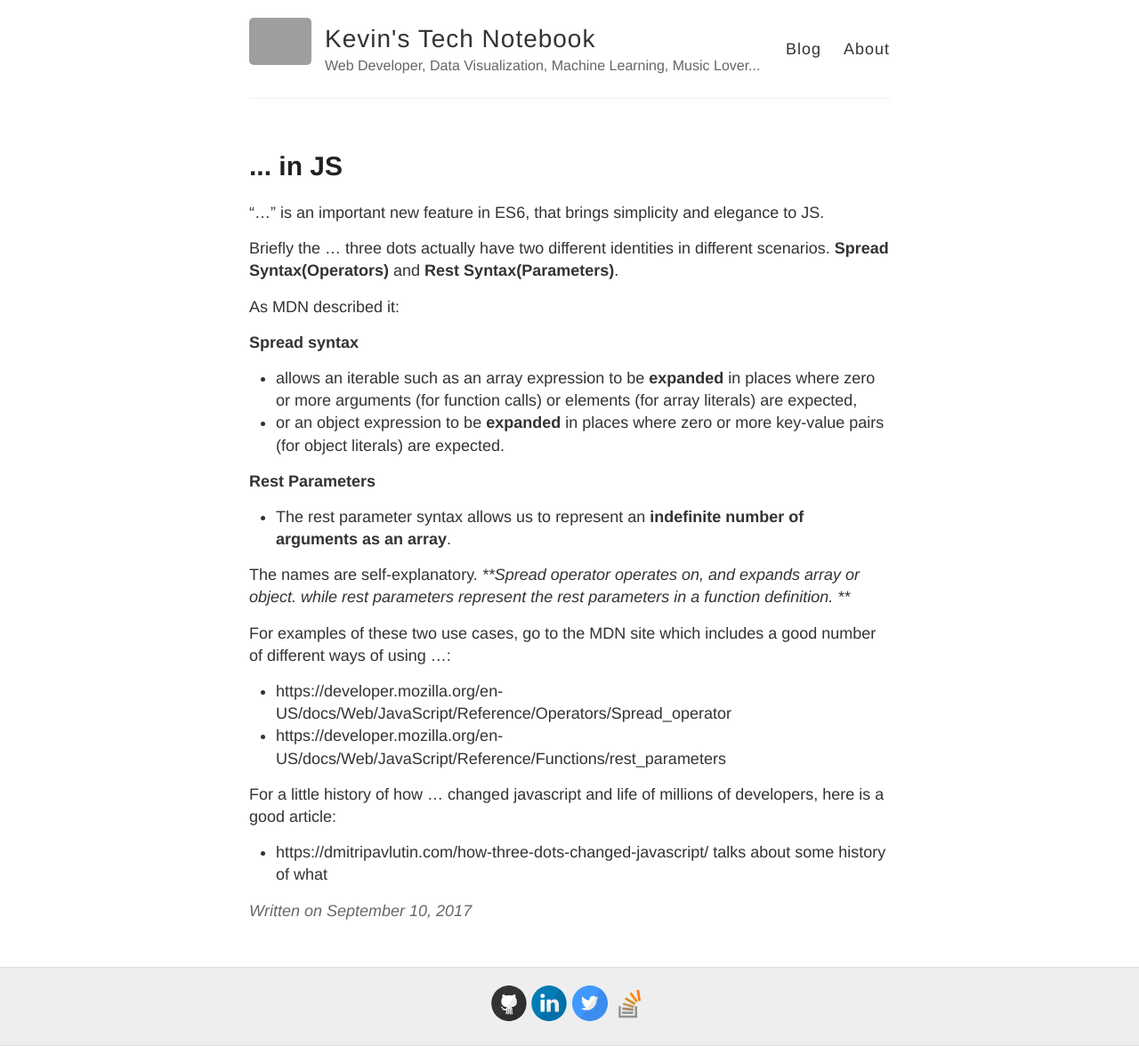
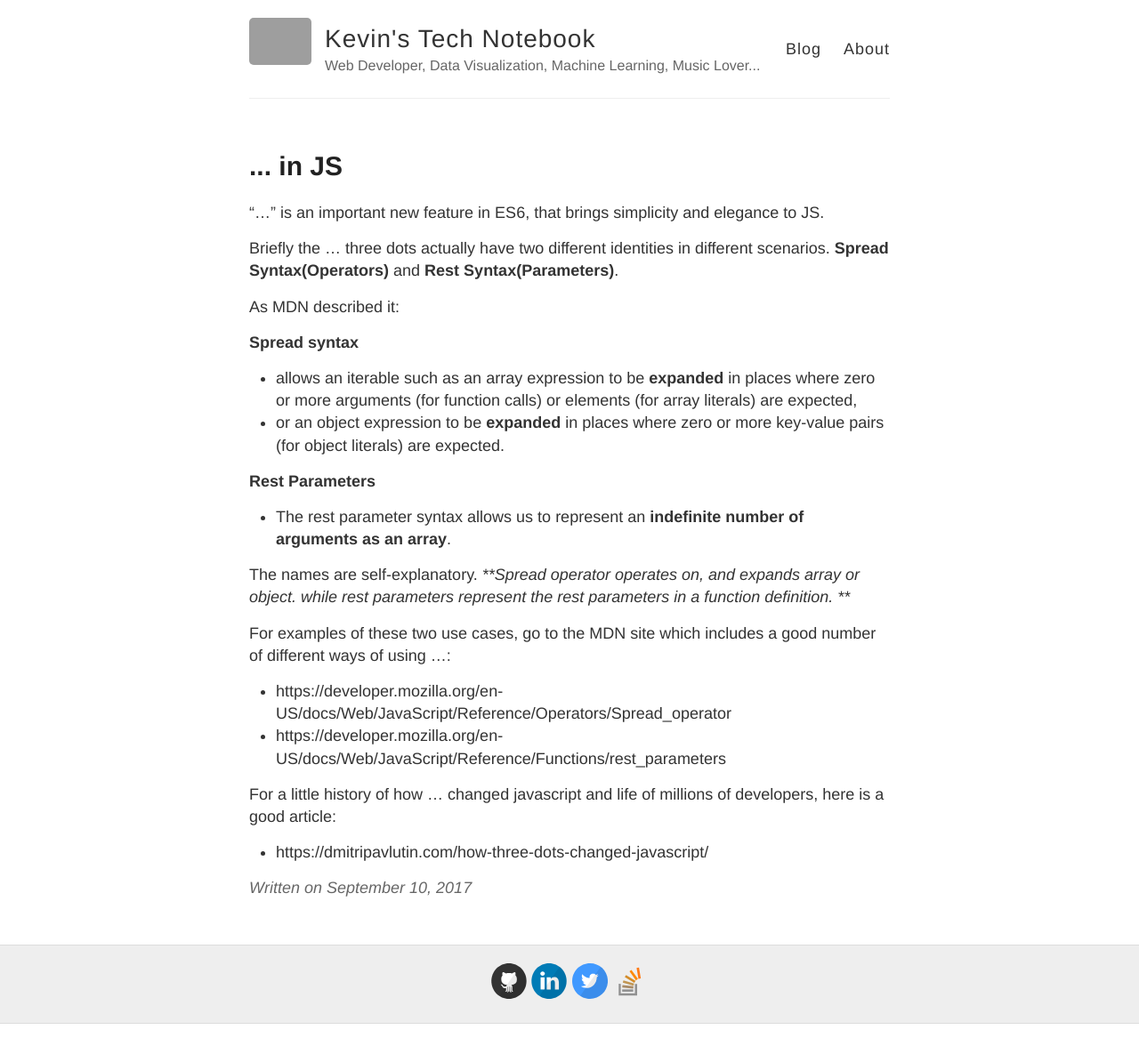
Before and after one commit to KevKeyingLi/KevKeyingLi.github.io, a Jekyll site: the page built from _posts/2017-09-10-...-in-JS.md, in a window 1280 px wide. Shown: the whole page at 89% size. Built offline with Jekyll 4.4.1, drawn with Linux system fonts in a browser that asks for light colours; after the commit the page ends 1151 px from its top, so only the background shows below that; grey boxes are pictures that could not be loaded.

Commit message:
Update 2017-09-10-...-in-JS.md

```diff
--- a/_posts/2017-09-10-...-in-JS.md
+++ b/_posts/2017-09-10-...-in-JS.md
@@ -23,4 +23,4 @@ For examples of these two use cases, go to the MDN site which includes a good nu
 * https://developer.mozilla.org/en-US/docs/Web/JavaScript/Reference/Functions/rest_parameters
 
 For a little history of how ... changed javascript and life of millions of developers, here is a good article:
-* https://dmitripavlutin.com/how-three-dots-changed-javascript/ talks about some history of what
+* https://dmitripavlutin.com/how-three-dots-changed-javascript/
```
